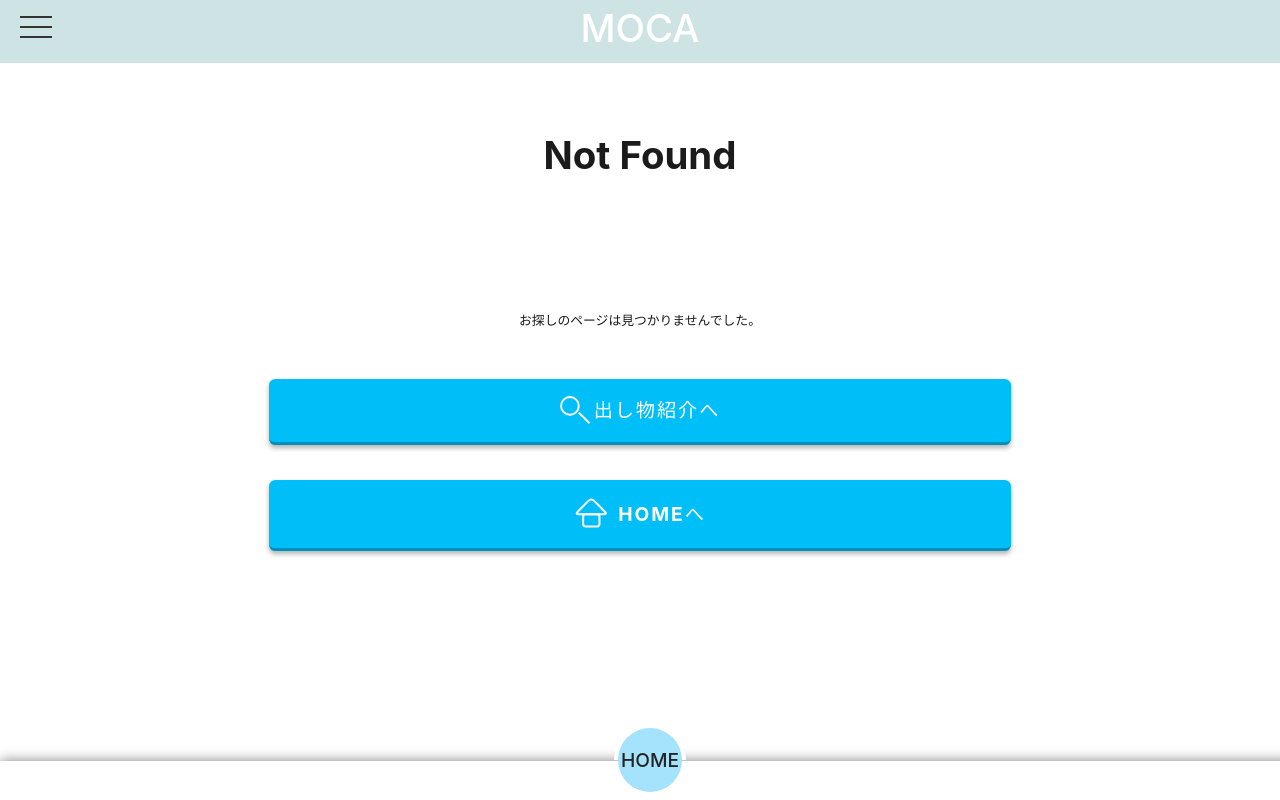
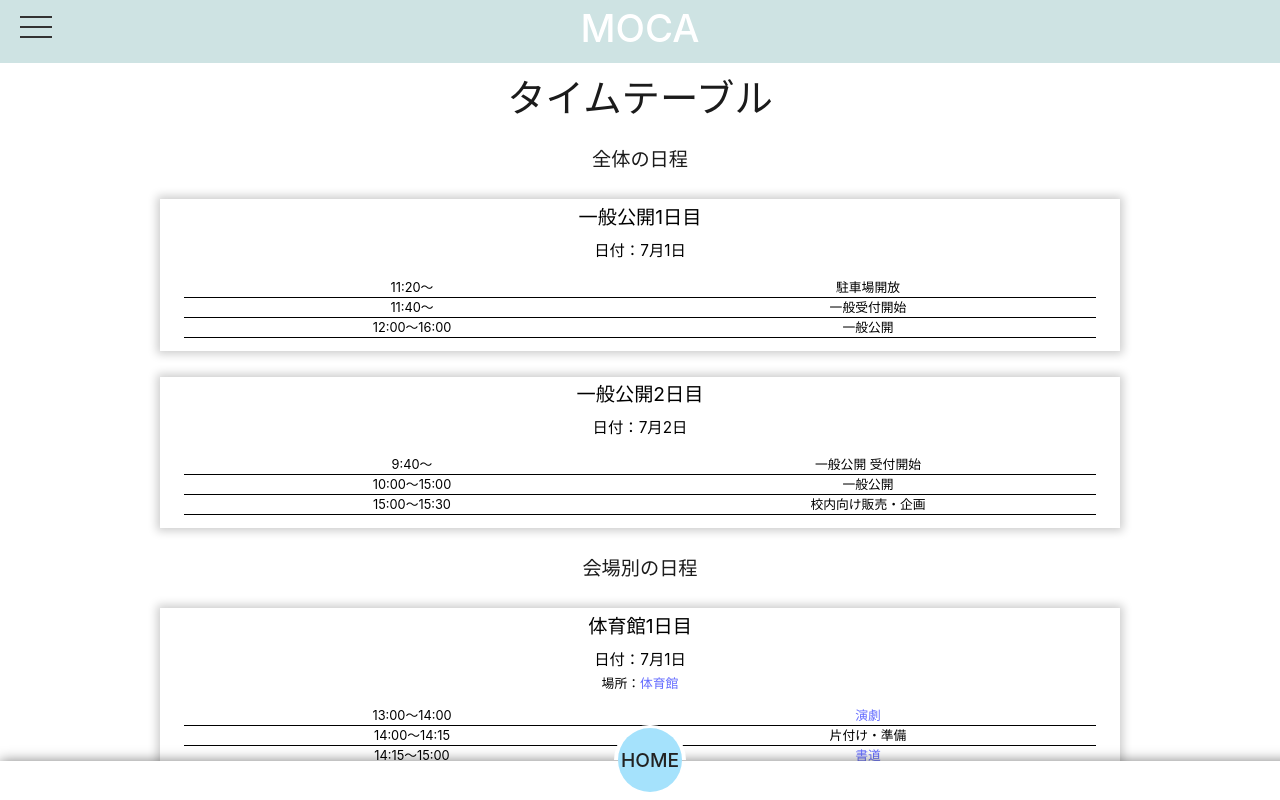
Before and after one commit to TGR-Group/MOCA-customer-frontend, a Vue app: page /TimeTable in a window 1280 px wide. Before the commit this address had no page. Shown: the top 800 px of the page. Built offline with nearby package versions, Linux system fonts and the light colour scheme.

Commit message:
➕ add タイムテーブルページを追加

```diff
--- a/src/assets/TimeTables.json
+++ b/src/assets/TimeTables.json
@@ -84,10 +84,11 @@
         }
     ],
 
-    "eachPlace":[
+    "eachVenueTimeTable":[
         {
             "tableName": "体育館1日目",
-            "placeName":"体育館",
+            "venueName":"体育館",
+            "venueMap":"/map/#体育館",
             "year":2024,
             "month":7,
             "day":1,
@@ -102,7 +103,7 @@
                         "hour":14,
                         "minute":0
                     },
-                    "pageLink":""
+                    "pageLink":"/introduction/detail/9e0e27bf-6b5f-b9f2-c79e-c905a834c13c"
                 },
                 {
                     "content": "片付け・準備",
@@ -127,14 +128,15 @@
                         "hour":15,
                         "minute":0
                     },
-                    "pageLink":""
+                    "pageLink":"/introduction/detail/9e0e27bf-6b5f-b9f2-c79e-c905a834c13c"
                 }
             ],
             "annotation":""
         },
         {
             "tableName": "体育館2日目",
-            "placeName":"体育館",
+            "venueName":"体育館",
+            "venueMap":"/map/#体育館",
             "year":2024,
             "month":7,
             "day":2,
@@ -149,7 +151,7 @@
                         "hour":10,
                         "minute":30
                     },
-                    "pageLink":""
+                    "pageLink":"/introduction/detail/9e0e27bf-6b5f-b9f2-c79e-c905a834c13c"
                 },
                 {
                     "content": "片付け・準備",
@@ -174,7 +176,7 @@
                         "hour":11,
                         "minute":15
                     },
-                    "pageLink":""
+                    "pageLink":"/introduction/detail/9e0e27bf-6b5f-b9f2-c79e-c905a834c13c"
                 }
             ],
             "annotation":""
--- /dev/null
+++ b/src/components/TimeTable.vue
@@ -0,0 +1,32 @@
+<script setup>
+    import TimeTableBox from './TimeTableBox.vue';
+    import timeTableData from '../assets/TimeTables.json';
+
+</script>
+
+<template>
+
+    <h1>
+        タイムテーブル
+    </h1>
+
+    <h2>
+        全体の日程
+    </h2>
+    <TimeTableBox class="timeTableComponent" v-for="data in timeTableData.wholeTimeTable" :timeTable="data" />
+
+    <h2>
+        会場別の日程
+    </h2>
+    <TimeTableBox class="timeTableComponent" v-for="data in timeTableData.eachVenueTimeTable" :timeTable="data" />
+
+</template>
+
+<style scoped>
+.timeTableComponent {
+    margin: 2rem auto;
+    display: flex;
+    align-items: center;
+    justify-content: center;
+}
+</style>
--- a/src/components/TimeTableBox.vue
+++ b/src/components/TimeTableBox.vue
@@ -20,7 +20,10 @@ const formatTime = (time) => {
 <template>
   <div class="timeTable">
     <div class="tableName">{{ timeTable.tableName }}</div>
-    <div class="tableDate">{{ timeTable.month }}月{{ timeTable.day }}日</div>
+    <div class="tableDate">日付：{{ timeTable.month }}月{{ timeTable.day }}日</div>
+    <div v-if="timeTable.venueName">
+      場所：<router-link :to="timeTable.venueMap">{{ timeTable.venueName }}</router-link>
+    </div>
       <ul style="width: 95%;">
         <li v-for="item in timeTable.table" :key="item.content" class="timeTableList">
           <div class="timeTableTime">
@@ -31,7 +34,10 @@ const formatTime = (time) => {
               {{ formatTime(item.end) }}
             </div>
           </div>
-          <div class="timeTableContent">
+          <router-link v-if="item.pageLink" :to="item.pageLink" class="timeTableContent">
+            {{ item.content }}
+          </router-link>
+          <div v-else class="timeTableContent">
             {{ item.content }}
           </div>
         </li>
@@ -44,6 +50,7 @@ const formatTime = (time) => {
         width: 75%;
         display: flex;
         flex-flow: column;
+        color: black;
         -webkit-box-shadow: 0 0em 0.7em 0.2em rgba(0, 0, 0, 0.2);
         box-shadow: 0 0em 0.7em 0.2em rgba(0, 0, 0, 0.2);
     }
--- a/src/components/dashboard.vue
+++ b/src/components/dashboard.vue
@@ -6,7 +6,7 @@
     import VueQrcode from '@chenfengyuan/vue-qrcode';
     import QueueSample from '../assets/QueuesSample.json';
     import timeTableData from '../assets/TimeTables.json';
-    import timeTableComponent from './TimeTableBox.vue';
+    import TimeTableBox from './TimeTableBox.vue';
 
     const VisitorID = "MC00001";
 
@@ -57,7 +57,7 @@
 
     <h2>タイムテーブル</h2>
 
-    <timeTableComponent class="timeTableComponent" v-for="data in timeTableData.wholeTimeTable" :timeTable="data" />
+    <TimeTableBox class="timeTableComponent" v-for="data in timeTableData.wholeTimeTable" :timeTable="data" />
 
 </template>
 
--- a/src/routes/index.js
+++ b/src/routes/index.js
@@ -4,7 +4,7 @@ const routes = [
     { path: '/introduction', component: () => import('../components/introduction.vue') },
     { path: '/', component: () => import('../components/dashboard.vue') },
     { path: '/introduction/detail/:StoreID', component: () => import('../components/StoreDetail.vue') },
-    { path: '/NotFound', component: () => import('../components/NotFound.vue')},
+    { path: '/TimeTable', component: () => import('../components/TimeTable.vue') },
     { path: '/:pathMatch(.*)*', component: () => import('../components/NotFound.vue')}
 ]
 
```
